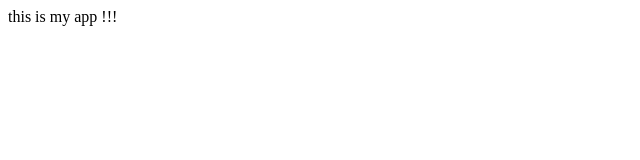
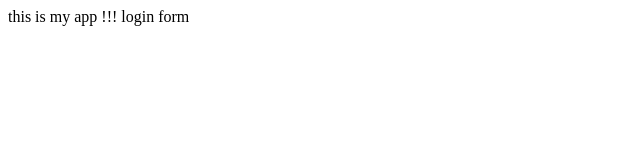
Before and after one commit to cyrus303/myappSample, a plain HTML site: page index.html in a window 1280 px wide. Shown: the full height of the page, 0-640 px from the left. Drawn offline with Linux system fonts and the light colour scheme.

Commit message:
login branch

```diff
--- /dev/null
+++ b/dir2/app2.js
@@ -0,0 +1 @@
+console.log("ignore directory");
--- a/index.html
+++ b/index.html
@@ -8,5 +8,6 @@
 </head>
 <body>
     this is my app !!!
+    login form
 </body>
 </html>
```
Also changed, not shown: login.html (added, +1 -0 lines), log.txt (added).
